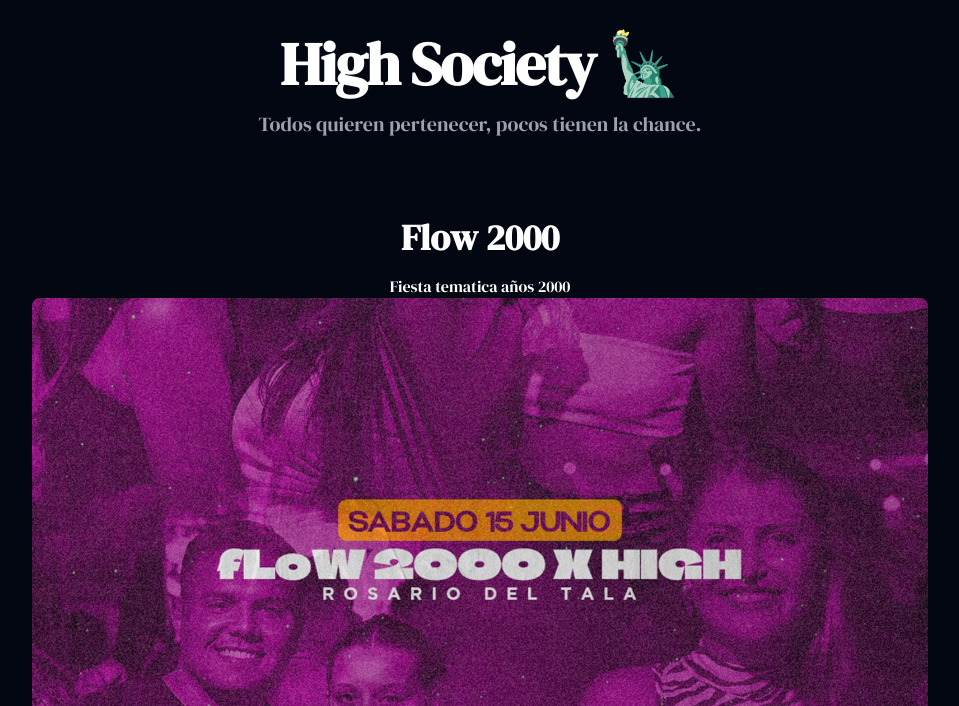
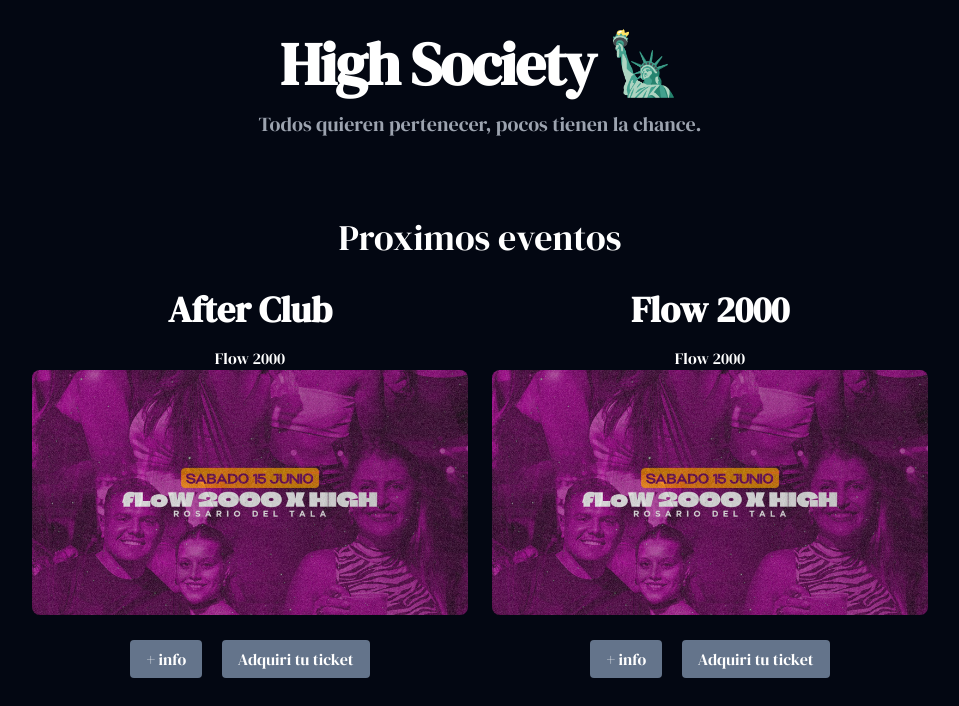
Before and after one commit to Ivaldum/HighSociety, an Astro site: page / in a window 1280 px wide. Shown: the part 94-800 px from the top of the page, without its empty margins (160-1119 px from the left). Built offline with nearby package versions, Linux system fonts and the light colour scheme; Astro itself is replaced by a stand-in of ours.

Commit message:
remove themeToggle

```diff
--- a/astro.config.mjs
+++ b/astro.config.mjs
@@ -1,8 +1,13 @@
 import { defineConfig } from 'astro/config';
+import tailwind from "@astrojs/tailwind";
 
-import tailwind from "@astrojs/tailwind";
+import vercel from "@astrojs/vercel/serverless";
 
 // https://astro.build/config
 export default defineConfig({
-  integrations: [tailwind()]
+  site: 'https://astronaut.github.io',
+  base: 'my-repo',
+  integrations: [tailwind()],
+  output: "server",
+  adapter: vercel()
 });
--- a/package.json
+++ b/package.json
@@ -12,6 +12,7 @@
   "dependencies": {
     "@astrojs/check": "^0.5.10",
     "@astrojs/tailwind": "^5.1.0",
+    "@astrojs/vercel": "^7.6.0",
     "@fontsource/dm-serif-display": "^5.0.20",
     "astro": "^4.6.0",
     "tailwindcss": "^3.4.3",
--- a/src/components/NextEvent.astro
+++ b/src/components/NextEvent.astro
@@ -22,7 +22,7 @@ const {
   <p class="text-white">{description}</p>
   <img src={imageSrc} alt={imageAlt} class="w-full h-auto rounded-lg mb-4" />
   <div class="mt-4">
-    <a href={button1Link} class="mr-4 px-4 py-2 bg-slate-500 text-white rounded hover:bg-fuchsia-600">Mas informacion</a>
-    <a href={button2Link} class="px-4 py-2 bg-slate-500 text-white rounded hover:bg-fuchsia-600">Comprar entrada</a>
+    <a href={button1Link} class="mr-4 px-4 py-2 bg-slate-500 text-white rounded hover:bg-fuchsia-600">+ info</a>
+    <a href={button2Link} class="px-4 py-2 bg-slate-500 text-white rounded hover:bg-fuchsia-600">Adquiri tu ticket</a>
   </div>
 </section>
--- a/src/components/ThemeToggle.astro
+++ /dev/null
@@ -1,115 +0,0 @@
----
-import SunIcon from "./icons/Sun.astro";
-import MoonIcon from "./icons/Moon.astro";
-import SystemIcon from "./icons/System.astro";
-
-const THEMES = ["Light", "Dark", "System"];
----
-
-<div class="relative ml-1 mr-1">
-  <button
-    id="theme-toggle-btn"
-    class="appearance-none border-none flex hover:scale-125 transition"
-  >
-    <span class="sr-only">Elige el tema</span>
-    <SunIcon id="light" class="theme-toggle-icon size-5 transition-all" />
-    <MoonIcon
-      id="dark"
-      class="theme-toggle-icon absolute size-5 transition-all"
-    />
-    <SystemIcon
-      id="system"
-      class="theme-toggle-icon absolute size-5 transition-all"
-    />
-  </button>
-  <div
-    id="themes-menu"
-    class="absolute hidden scale-80 top-8 right-0 text-sm p-1 min-w-[8rem] rounded-md border border-gray-100 bg-white/90 dark:bg-gray-900/90 dark:border-gray-500/20 shadow-[0_3px_10px_rgb(0,0,0,0.2)] backdrop-blur-md"
-  >
-    <ul>
-      {
-        THEMES.map((theme) => (
-          <li class="themes-menu-option px-2 py-1.5 cursor-default hover:bg-neutral-400/40 dark:hover:bg-gray-500/50 rounded-sm">
-            {theme}
-          </li>
-        ))
-      }
-    </ul>
-  </div>
-</div>
-
-<style>
-  #themes-menu.open {
-    display: inline;
-    animation: scale-up-center 0.15s cubic-bezier(0.25, 0.46, 0.45, 0.94) both;
-  }
-
-  @keyframes scale-up-center {
-    from {
-      transform: scale(0.8);
-      opacity: 0;
-    }
-
-    to {
-      transform: scale(1);
-      opacity: 1;
-    }
-  }
-</style>
-
-<script is:inline>
-  let remove = null;
-  const matchMedia = window.matchMedia("(prefers-color-scheme: dark)");
-  const themesMenu = document.getElementById("themes-menu");
-
-  const getThemePreference = () => {
-    if (typeof localStorage !== "undefined") {
-      return localStorage.getItem("theme") ?? "system";
-    }
-
-    return window.matchMedia("(prefers-color-scheme: dark)").matches
-      ? "dark"
-      : "light";
-  };
-
-  const updateIcon = (themePreference) => {
-    document.querySelectorAll(".theme-toggle-icon").forEach((element) => {
-      element.style.scale = element.id === themePreference ? "1" : "0";
-    });
-  };
-
-  const updateTheme = () => {
-    if (remove != null) {
-      remove();
-    }
-    matchMedia.addEventListener("change", updateTheme);
-    remove = () => {
-      matchMedia.removeEventListener("change", updateTheme);
-    };
-
-    const themePreference = getThemePreference();
-    const isDark =
-      themePreference === "dark" ||
-      (themePreference === "system" && matchMedia.matches);
-
-    updateIcon(themePreference);
-    document.documentElement.classList[isDark ? "add" : "remove"]("dark");
-  };
-
-  updateTheme();
-
-  document.addEventListener("click", () => themesMenu.classList.remove("open"));
-
-  document.getElementById("theme-toggle-btn").addEventListener("click", (e) => {
-    e.stopPropagation();
-    const isClosed = !themesMenu.classList.contains("open");
-    themesMenu.classList[isClosed ? "add" : "remove"]("open");
-  });
-
-  document.querySelectorAll(".themes-menu-option").forEach((element) => {
-    element.addEventListener("click", (e) => {
-      localStorage.setItem("theme", e.target.innerText.toLowerCase().trim());
-      updateTheme();
-    });
-  });
-</script>
--- a/src/pages/index.astro
+++ b/src/pages/index.astro
@@ -16,7 +16,13 @@ import NextEvent from "../components/NextEvent.astro"
   </main>
   <div>
     <SectionContainer id="djs">
-      <NextEvent title="Flow 2000" description="Fiesta tematica años 2000" imageAlt="imagen flow 2000" imageSrc="flow2000.jpg" button1Link="http://www.instagram.com/highsociety.ar" button2Link="https://www.passline.com/eventos?q=high+society&region=&mes=&pais=argentina&page=1"/>
+      <div class="flex flex-col justify-center items-center gap-8">
+        <h2 class="text-4xl text-white">Proximos eventos</h2>
+        <div class="flex flex-row gap-6">
+          <NextEvent title="After Club" description="Flow 2000" imageAlt="imagen flow 2000" imageSrc="flow2000.jpg" button1Link="http://www.instagram.com/highsociety.ar" button2Link="https://www.passline.com/eventos?q=high+society&region=&mes=&pais=argentina&page=1"/>
+          <NextEvent title="Flow 2000" description="Flow 2000" imageAlt="imagen After club" imageSrc="flow2000.jpg" button1Link="http://www.instagram.com/highsociety.ar" button2Link="https://www.passline.com/eventos?q=high+society&region=&mes=&pais=argentina&page=1"/>
+        </div>
+      </div>
     </SectionContainer>
     <SectionContainer id="djs">
       <NuestrosDjs />
```
Also changed, not shown: 1 other file.
